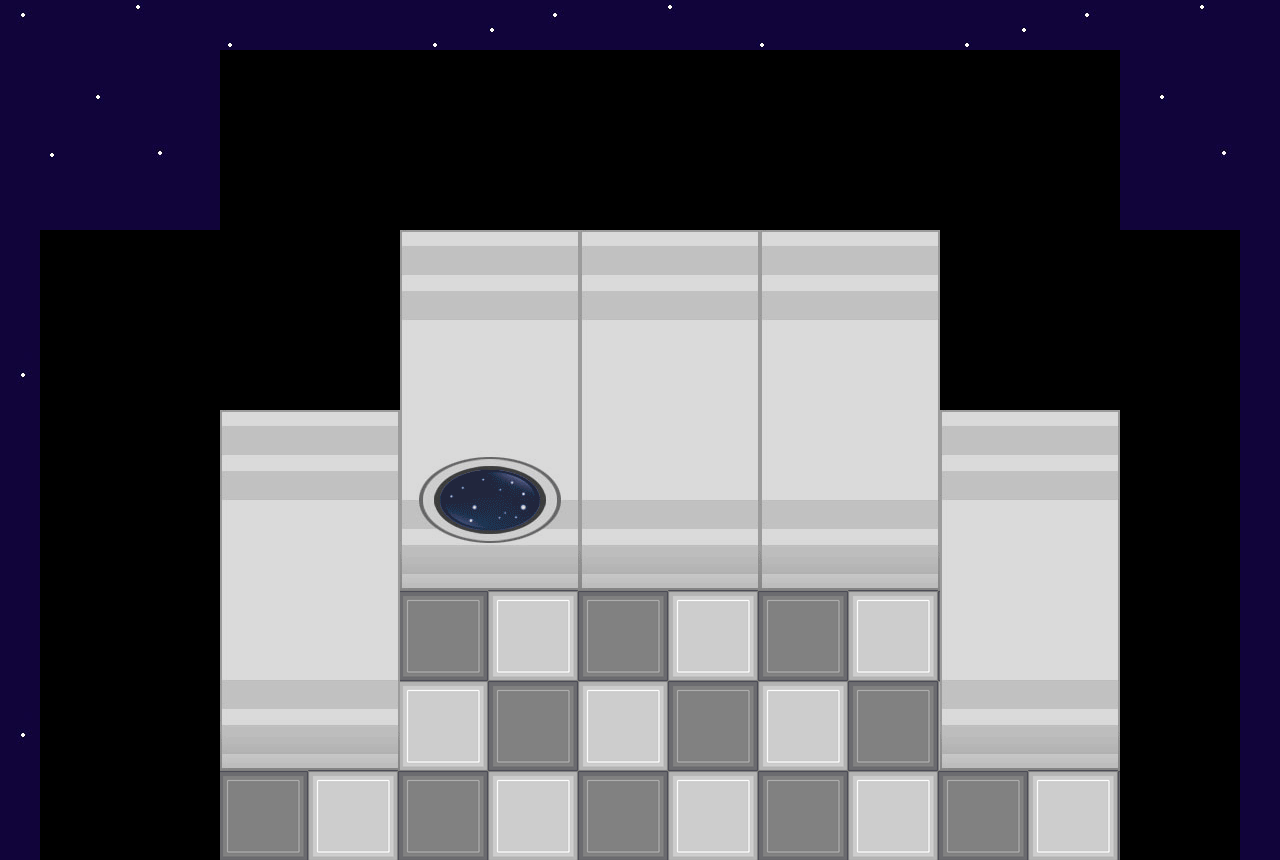
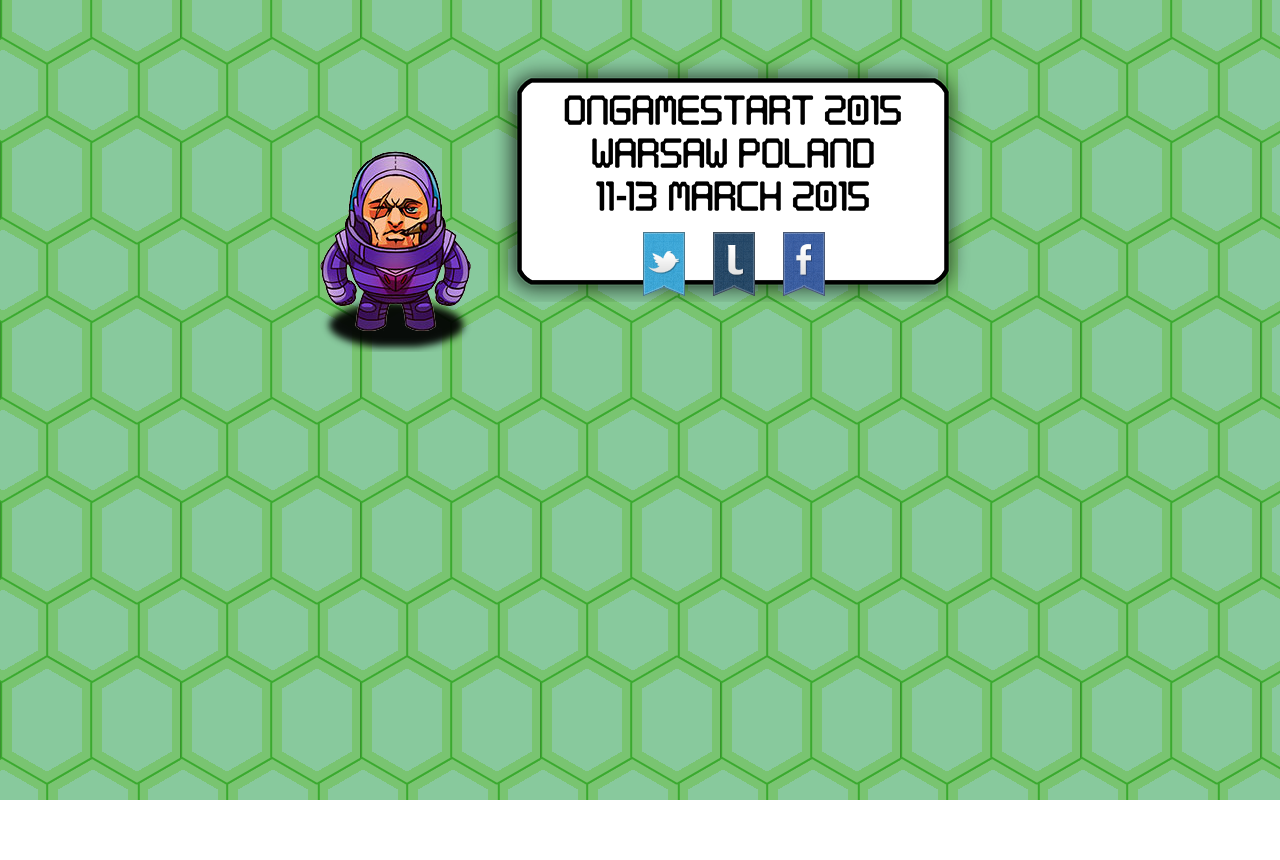
Before and after one commit to michalbe/site, a plain HTML site: page index.html in a window 1280 px wide. Shown: the top 860 px of the page. After the commit the page ends 800 px from the top, so only its background shows below. Drawn offline with Linux system fonts and the light colour scheme.

Commit message:
[SITE] - placeholder page

```diff
--- a/index.html
+++ b/index.html
@@ -3,12 +3,21 @@
   <head>
     <link rel="stylesheet" href="style/main.css" />
     <meta http-equiv="Content-Type" content="text/html; charset=UTF-8"/>
-    <title>onGameStart HTML5 game conference - 22-23 September 2014, Warsaw, Poland</title>
+    <title>onGameStart HTML5 game conference - 11-13 March 2015, Warsaw, Poland</title>
   </head>
   <body>
-    <div id="spaceship">
+    <div id="guy"></div>
+    <div id="info">
+      <a href="http://twitter.com/onGameStart" class="social" type="twt">
+        <img src="img/twitter.png">
+      </a>
+      <a href="http://lanyrd.com/2015/ogs14/" class="social" type="lnrd">
+        <img src="img/lanyrd.png">
+      </a>
+      <a href="https://www.facebook.com/onGameStart" class="social" type="fb">
+        <img src="img/facebook.png">
+      </a>
+
     </div>
-
-    <script src="js/script.js"></script>
   </body>
 </html>
--- a/js/script.js
+++ /dev/null
@@ -1,3 +0,0 @@
-window.onload = function() {
-  window.scrollTo(0, 300);
-}
--- a/style/main.css
+++ b/style/main.css
@@ -1,14 +1,41 @@
 body {
-  background-image: url('../img/space.jpg');
+  background-image: url('../img/bg.png');
   text-align: center;
   margin: 0;
   padding: 0;
-  overflow-x: hidden;
+  overflow: hidden;
 }
 
-#spaceship {
-  background-image: url('../img/space_ship.png');
-  width: 1200px;
-  height: 4416px;
-  margin: 50px auto;
+#guy {
+  background-image: url('../img/guy.png');
+  width: 181px;
+  height: 202px;
+  margin-top: 150px;
+  display: inline-block;
 }
+
+#info {
+  display: inline-block;
+  background-image: url('../img/info.png');
+  width: 482px;
+  height: 250px;
+  transform: translateY(-50px);
+  position: relative;
+}
+
+.social {
+  position: absolute;
+  top: 180px;
+}
+
+.social[type="twt"] {
+  left: 140px;
+}
+
+.social[type="lnrd"] {
+  left: 210px;
+}
+
+.social[type="fb"] {
+  left: 280px;
+}
```
Also changed, not shown: img/bg.png (added), img/facebook.png (added), img/guy.png (renamed from img/astronaut.png), img/info.png (added), img/lanyrd.png (added), img/space.jpg (deleted), img/space_ship.png (deleted), img/speakers/carlos.png (deleted), img/speakers/christian.png (deleted), img/speakers/krzysztof.png (deleted), img/speakers/michal.png (deleted), img/speakers/piotr.png (deleted), img/speakers/thomas.png (deleted), img/twitter.png (added).
